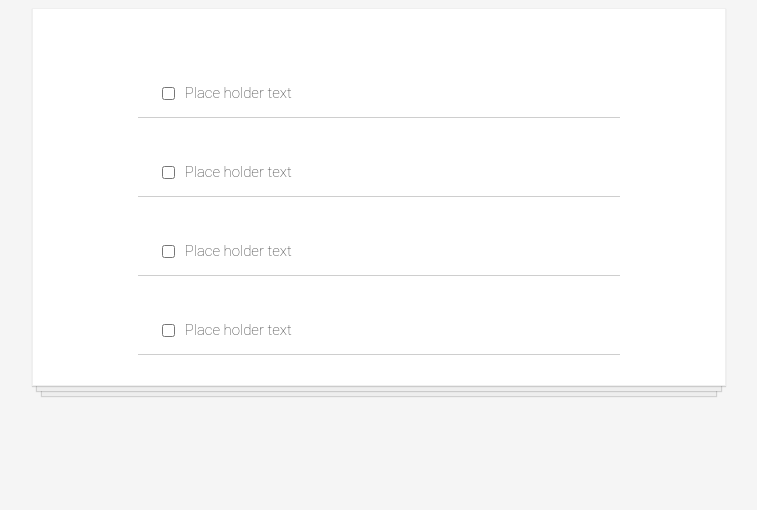
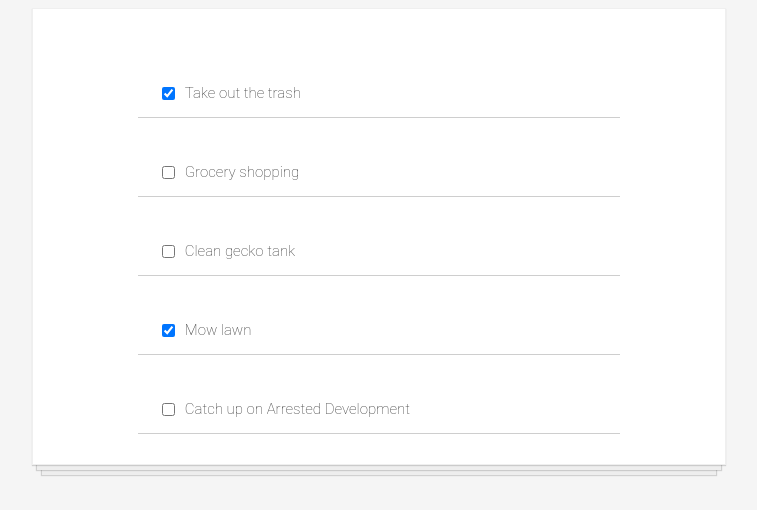
Before and after one commit to samwijayag/ToDo-List, a React (Create React App) app: page / in a window 1280 px wide. Shown: the top 510 px of the page, without its empty margins (261-1018 px from the left). Built offline with nearby package versions, Linux system fonts and the light colour scheme.

Commit message:
added a checklist skeleton

```diff
--- a/src/App.js
+++ b/src/App.js
@@ -1,15 +1,14 @@
 import React from 'react'
 import ToDoItems from './Components/ToDoItems'
+import Tododata from './todosData'
 
 
 const App = () =>
 {
+	const tododataitems = Tododata.map(item => <ToDoItems key={item.id} item={item} />)
 	return (
 		<div className='todo-list'>
-			<ToDoItems />
-			<ToDoItems />
-			<ToDoItems />
-			<ToDoItems />
+			{tododataitems}
 		</div>
 	)
 }
--- a/src/Components/ToDoItems.js
+++ b/src/Components/ToDoItems.js
@@ -1,11 +1,11 @@
 import React from 'react'
 
 
-const ToDoItems =() => {
+const ToDoItems =(props) => {
 	return (
 		<div className='todo-item'>
-			<input type= 'checkbox' />
-			<p>Place holder text</p>
+			<input type= 'checkbox' checked= {props.item.completed}/>
+			<p>{props.item.text}</p>
 		</div>
 	)
 }
--- /dev/null
+++ b/src/todosData.js
@@ -0,0 +1,31 @@
+
+
+const todosData = [
+    {
+        id: 1,
+        text: "Take out the trash",
+        completed: true
+    },
+    {
+        id: 2,
+        text: "Grocery shopping",
+        completed: false
+    },
+    {
+        id: 3,
+        text: "Clean gecko tank",
+        completed: false
+    },
+    {
+        id: 4,
+        text: "Mow lawn",
+        completed: true
+    },
+    {
+        id: 5,
+        text: "Catch up on Arrested Development",
+        completed: false
+    }
+]
+
+export default todosData
```
Also changed, not shown: package.json (+8 -2 lines), 1 other file (tests, documents, lock files or other folders).
